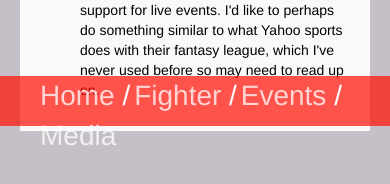
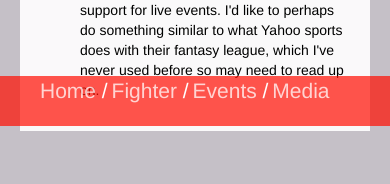
Before and after one commit to awlui/ufcSPA, a website: page index.html in a window 390 px wide. Shown: the part 718-902 px from the top of the page. Drawn offline with nearby package versions, Linux system fonts and the light colour scheme; some packages are replaced by stand-ins of ours.

Commit message:
adjust mobileAside bar font sizes

```diff
--- a/src/stylesheets/main.scss
+++ b/src/stylesheets/main.scss
@@ -134,6 +134,9 @@ div#triangle2 {
 		li {
 			display: inline-block;
 			font-size: 2em;
+			@media (max-width: 1000px) {
+				font-size: 1.5em;
+			}
 			a {
 				text-decoration: none;
 				color: rgba(255,255,255,0.75);
```
Also changed, not shown: public/stylesheets/main.css, 1 other file.
